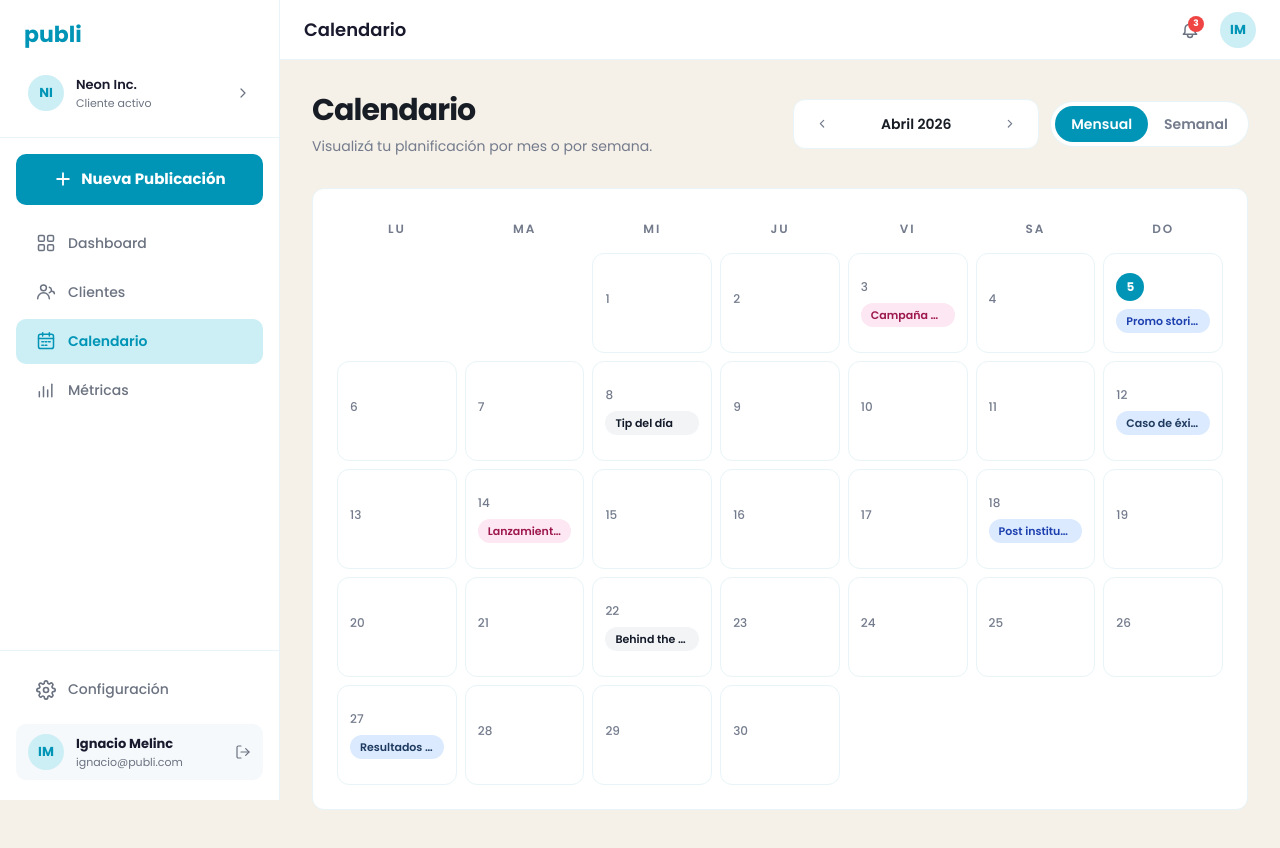
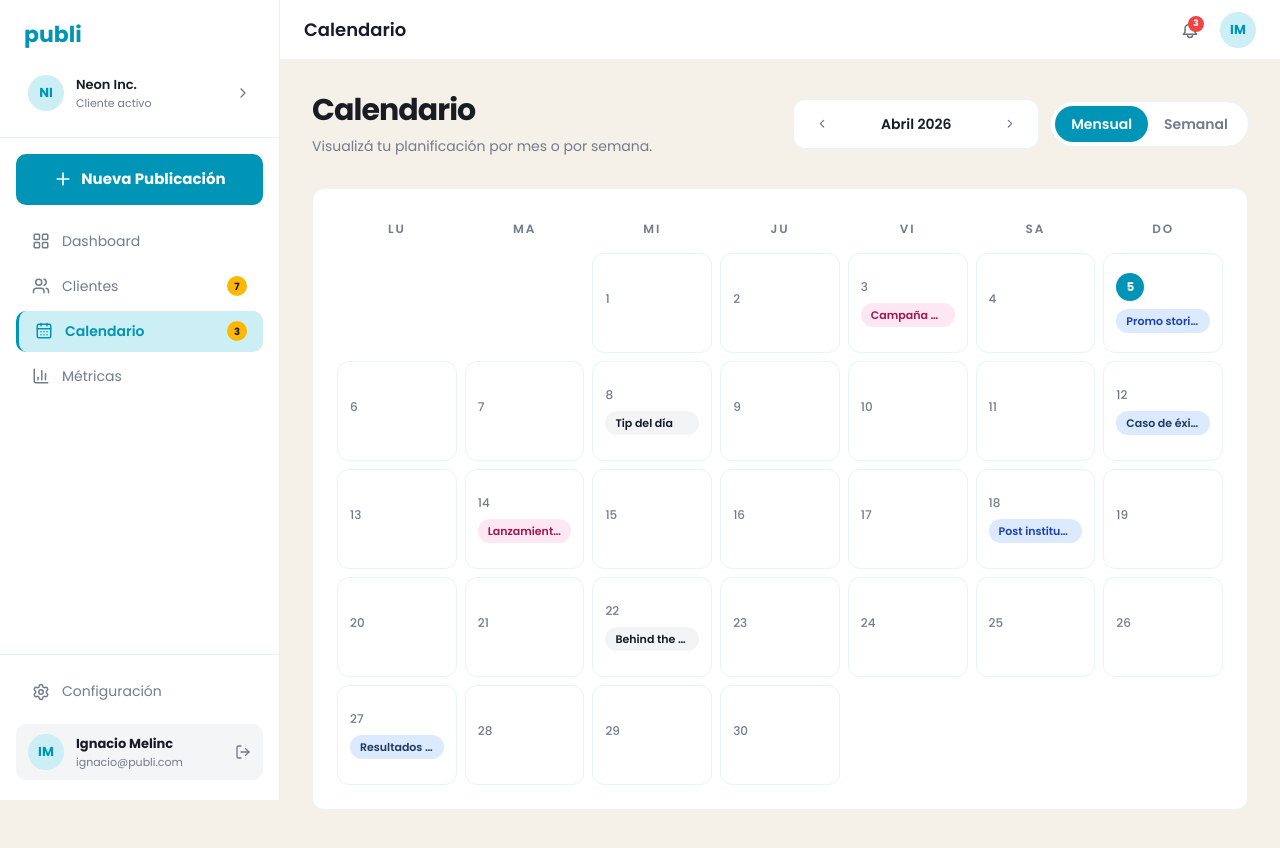
Before and after one commit to imelinc/publi---frontend, a Next.js app in the folder publi/: page /calendario in a window 1280 px wide. Shown: the top 848 px of the page. Built offline with nearby package versions, Linux system fonts and the light colour scheme.

Commit message:
Improve sidebar navigation hierarchy and usability.
Add route badges, stronger active states, and token-based Tailwind styling to make pending work more visible and navigation clearer.

Made-with: Cursor

```diff
--- a/publi/src/components/dashboard/Sidebar.tsx
+++ b/publi/src/components/dashboard/Sidebar.tsx
@@ -1,88 +1,26 @@
 "use client"
 
 import { usePathname, useRouter } from "next/navigation"
+import {
+  LayoutGrid,
+  Users,
+  CalendarDays,
+  BarChart3,
+  Settings,
+  LogOut,
+  Plus,
+  ChevronRight,
+} from "lucide-react"
 import { useAppStore } from "@/store/use-app-store"
-
-// ─── Icons ────────────────────────────────────────────────────────────────────
-
-function GridIcon() {
-  return (
-    <svg viewBox="0 0 24 24" fill="none" className="w-5 h-5 shrink-0" aria-hidden="true">
-      <rect x="3" y="3" width="7" height="7" rx="1.5" stroke="currentColor" strokeWidth="1.8" />
-      <rect x="14" y="3" width="7" height="7" rx="1.5" stroke="currentColor" strokeWidth="1.8" />
-      <rect x="3" y="14" width="7" height="7" rx="1.5" stroke="currentColor" strokeWidth="1.8" />
-      <rect x="14" y="14" width="7" height="7" rx="1.5" stroke="currentColor" strokeWidth="1.8" />
-    </svg>
-  )
-}
-
-function UsersIcon() {
-  return (
-    <svg viewBox="0 0 24 24" fill="none" className="w-5 h-5 shrink-0" aria-hidden="true">
-      <circle cx="9" cy="7" r="3.5" stroke="currentColor" strokeWidth="1.8" />
-      <path d="M2 20c0-3.866 3.134-7 7-7s7 3.134 7 7" stroke="currentColor" strokeWidth="1.8" strokeLinecap="round" />
-      <path d="M19 11c1.657 0 3 1.343 3 3" stroke="currentColor" strokeWidth="1.8" strokeLinecap="round" />
-      <path d="M16 6.268A3.5 3.5 0 0 1 16 13" stroke="currentColor" strokeWidth="1.8" strokeLinecap="round" />
-    </svg>
-  )
-}
-
-function CalendarIcon() {
-  return (
-    <svg viewBox="0 0 24 24" fill="none" className="w-5 h-5 shrink-0" aria-hidden="true">
-      <rect x="3" y="4" width="18" height="17" rx="2.5" stroke="currentColor" strokeWidth="1.8" />
-      <path d="M3 9h18" stroke="currentColor" strokeWidth="1.8" strokeLinecap="round" />
-      <path d="M8 2v4M16 2v4" stroke="currentColor" strokeWidth="1.8" strokeLinecap="round" />
-      <path d="M7 13h2M11 13h2M15 13h2M7 17h2M11 17h2" stroke="currentColor" strokeWidth="1.8" strokeLinecap="round" />
-    </svg>
-  )
-}
-
-function BarChartIcon() {
-  return (
-    <svg viewBox="0 0 24 24" fill="none" className="w-5 h-5 shrink-0" aria-hidden="true">
-      <path d="M4 20V14" stroke="currentColor" strokeWidth="1.8" strokeLinecap="round" />
-      <path d="M9 20V8" stroke="currentColor" strokeWidth="1.8" strokeLinecap="round" />
-      <path d="M14 20V12" stroke="currentColor" strokeWidth="1.8" strokeLinecap="round" />
-      <path d="M19 20V5" stroke="currentColor" strokeWidth="1.8" strokeLinecap="round" />
-    </svg>
-  )
-}
-
-function GearIcon() {
-  return (
-    <svg xmlns="http://www.w3.org/2000/svg" width="20" height="20" viewBox="0 0 24 24" fill="none" stroke="currentColor" strokeWidth="2" strokeLinecap="round" strokeLinejoin="round" className="shrink-0" aria-hidden="true">
-      <circle cx="12" cy="12" r="3"/>
-      <path d="M19.4 15a1.65 1.65 0 0 0 .33 1.82l.06.06a2 2 0 0 1-2.83 2.83l-.06-.06a1.65 1.65 0 0 0-1.82-.33 1.65 1.65 0 0 0-1 1.51V21a2 2 0 0 1-4 0v-.09A1.65 1.65 0 0 0 9 19.4a1.65 1.65 0 0 0-1.82.33l-.06.06a2 2 0 0 1-2.83-2.83l.06-.06A1.65 1.65 0 0 0 4.68 15a1.65 1.65 0 0 0-1.51-1H3a2 2 0 0 1 0-4h.09A1.65 1.65 0 0 0 4.6 9a1.65 1.65 0 0 0-.33-1.82l-.06-.06a2 2 0 0 1 2.83-2.83l.06.06A1.65 1.65 0 0 0 9 4.68a1.65 1.65 0 0 0 1-1.51V3a2 2 0 0 1 4 0v.09a1.65 1.65 0 0 0 1 1.51 1.65 1.65 0 0 0 1.82-.33l.06-.06a2 2 0 0 1 2.83 2.83l-.06.06A1.65 1.65 0 0 0 19.4 9a1.65 1.65 0 0 0 1.51 1H21a2 2 0 0 1 0 4h-.09a1.65 1.65 0 0 0-1.51 1z"/>
-    </svg>
-  )
-}
-
-function LogoutIcon() {
-  return (
-    <svg viewBox="0 0 24 24" fill="none" className="w-4 h-4 shrink-0" aria-hidden="true">
-      <path d="M9 21H5a2 2 0 0 1-2-2V5a2 2 0 0 1 2-2h4" stroke="currentColor" strokeWidth="1.8" strokeLinecap="round" strokeLinejoin="round" />
-      <path d="M16 17l5-5-5-5" stroke="currentColor" strokeWidth="1.8" strokeLinecap="round" strokeLinejoin="round" />
-      <path d="M21 12H9" stroke="currentColor" strokeWidth="1.8" strokeLinecap="round" />
-    </svg>
-  )
-}
-
-function ChevronRightIcon() {
-  return (
-    <svg viewBox="0 0 24 24" fill="none" className="w-4 h-4 shrink-0" aria-hidden="true">
-      <path d="M9 6l6 6-6 6" stroke="currentColor" strokeWidth="1.8" strokeLinecap="round" strokeLinejoin="round" />
-    </svg>
-  )
-}
+import { cn } from "@/lib/utils"
 
 // ─── Nav config ───────────────────────────────────────────────────────────────
 
 const navItems = [
-  { label: "Dashboard", href: "/dashboard", Icon: GridIcon },
-  { label: "Clientes", href: "/clientes", Icon: UsersIcon },
-  { label: "Calendario", href: "/calendario", Icon: CalendarIcon },
-  { label: "Métricas", href: "/metricas", Icon: BarChartIcon },
+  { label: "Dashboard", href: "/dashboard", Icon: LayoutGrid, badge: 0 },
+  { label: "Clientes", href: "/clientes", Icon: Users, badge: 7 },
+  { label: "Calendario", href: "/calendario", Icon: CalendarDays, badge: 3 },
+  { label: "Métricas", href: "/metricas", Icon: BarChart3, badge: 0 },
 ]
 
 // ─── Helpers ──────────────────────────────────────────────────────────────────
@@ -96,48 +34,39 @@ function getInitials(name: string): string {
     .toUpperCase()
 }
 
-// ─── Sub-components ───────────────────────────────────────────────────────────
+// ─── NavItem ──────────────────────────────────────────────────────────────────
 
 function NavItem({
   label,
-  href,
   Icon,
   active,
+  badge,
   onClick,
 }: {
   label: string
-  href: string
-  Icon: () => JSX.Element
+  href?: string
+  Icon: typeof LayoutGrid
   active: boolean
+  badge?: number
   onClick: () => void
 }) {
   return (
     <button
       onClick={onClick}
-      className="w-full flex items-center gap-3 px-5 py-3 rounded-[10px] text-left transition-all duration-150"
-      style={
+      className={cn(
+        "w-full flex items-center gap-3 rounded-[10px] px-4 py-2.5 text-left transition-all duration-150",
         active
-          ? { backgroundColor: "#cceef5", color: "#0095b6" }
-          : { color: "#6b7280" }
-      }
-      onMouseEnter={(e) => {
-        if (!active)
-          (e.currentTarget as HTMLElement).style.cssText +=
-            "background-color:#f5f9fb;color:#1a1a2e;"
-      }}
-      onMouseLeave={(e) => {
-        if (!active)
-          (e.currentTarget as HTMLElement).style.cssText +=
-            "background-color:transparent;color:#6b7280;"
-      }}
+          ? "bg-primary-light text-primary font-semibold border-l-[3px] border-primary"
+          : "text-muted-foreground hover:bg-muted hover:text-foreground"
+      )}
     >
-      <Icon />
-      <span
-        className="text-[14px]"
-        style={{ fontWeight: active ? 600 : 500 }}
-      >
-        {label}
+      <Icon className="h-[18px] w-[18px] shrink-0" />
+      <span className="flex-1 text-[14px]">{label}</span>
+      {badge !== undefined && badge > 0 && (
+        <span className="flex h-5 min-w-5 items-center justify-center rounded-full bg-accent px-1.5 text-[10px] font-bold text-accent-foreground">
+          {badge}
         </span>
+      )}
     </button>
   )
 }
@@ -160,138 +89,98 @@ export function Sidebar({ isOpen, onClose }: SidebarProps) {
   }
 
   const sidebarContent = (
-    <aside
-      className="flex flex-col h-full"
-      style={{
-        backgroundColor: "#ffffff",
-        borderRight: "1px solid #e8f4f7",
-        width: "280px",
-      }}
-    >
-      {/* ── Logo ── */}
-      <div className="px-6 pt-6 pb-4 shrink-0">
-        <span
-          className="font-bold leading-none"
-          style={{ color: "#0095b6", fontSize: "22px" }}
-        >
+    <aside className="flex h-full w-[280px] flex-col border-r border-primary-light/60 bg-white">
+      {/* Logo */}
+      <div className="shrink-0 px-6 pb-4 pt-6">
+        <span className="text-[22px] font-bold leading-none text-primary">
           publi
         </span>
       </div>
 
-      {/* ── Client selector ── */}
-      <div className="px-4 pb-4 shrink-0" style={{ borderBottom: "1px solid #e8f4f7" }}>
+      {/* Client selector */}
+      <div className="shrink-0 border-b border-primary-light/60 px-4 pb-4">
         <button
-          className="w-full flex items-center gap-3 px-3 py-2.5 rounded-[10px] transition-colors duration-150 text-left"
-          style={{ backgroundColor: "transparent" }}
-          onMouseEnter={(e) =>
-            ((e.currentTarget as HTMLElement).style.backgroundColor = "#f0fafc")
-          }
-          onMouseLeave={(e) =>
-            ((e.currentTarget as HTMLElement).style.backgroundColor = "transparent")
-          }
+          className={cn(
+            "flex w-full items-center gap-3 rounded-[10px] px-3 py-2.5 text-left",
+            "transition-colors duration-150 hover:bg-primary-light/40"
+          )}
         >
-          {/* Avatar */}
-          <div
-            className="w-9 h-9 rounded-full flex items-center justify-center shrink-0 text-[13px] font-bold"
-            style={{ backgroundColor: "#cceef5", color: "#0095b6" }}
-          >
+          <div className="flex h-9 w-9 shrink-0 items-center justify-center rounded-full bg-primary-light text-[13px] font-bold text-primary">
             NI
           </div>
-          <div className="flex-1 min-w-0">
-            <p className="text-[13px] font-semibold truncate" style={{ color: "#1a1a2e" }}>
+          <div className="min-w-0 flex-1">
+            <p className="truncate text-[13px] font-semibold text-foreground">
               Neon Inc.
             </p>
-            <p className="text-[11px]" style={{ color: "#6b7280" }}>
-              Cliente activo
-            </p>
+            <p className="text-[11px] text-muted-foreground">Cliente activo</p>
           </div>
-          <span style={{ color: "#6b7280" }}>
-            <ChevronRightIcon />
-          </span>
+          <ChevronRight className="h-4 w-4 shrink-0 text-muted-foreground" />
         </button>
       </div>
 
-      {/* ── Nueva Publicación button ── */}
-      <div className="px-4 pt-4 pb-2 shrink-0">
+      {/* Nueva Publicación CTA */}
+      <div className="shrink-0 px-4 pb-2 pt-4">
         <button
           onClick={() => navigate("/nueva-publicacion")}
-          className="w-full flex items-center justify-center gap-2 rounded-[10px] font-bold text-white transition-colors duration-150"
-          style={{ backgroundColor: "#0095b6", padding: "14px 20px", fontSize: "15px" }}
-          onMouseEnter={(e) =>
-            ((e.currentTarget as HTMLElement).style.backgroundColor = "#007a97")
-          }
-          onMouseLeave={(e) =>
-            ((e.currentTarget as HTMLElement).style.backgroundColor = "#0095b6")
-          }
+          className={cn(
+            "flex w-full items-center justify-center gap-2 rounded-[10px]",
+            "bg-primary px-5 py-3.5 text-[15px] font-bold text-white",
+            "transition-colors duration-150 hover:bg-primary/90"
+          )}
         >
-          <svg viewBox="0 0 24 24" fill="none" className="w-5 h-5" aria-hidden="true">
-            <path d="M12 5v14M5 12h14" stroke="white" strokeWidth="2.2" strokeLinecap="round" />
-          </svg>
+          <Plus className="h-5 w-5" />
           Nueva Publicación
         </button>
       </div>
 
-      {/* ── Main nav ── */}
-      <nav className="flex-1 overflow-y-auto px-4 py-2 flex flex-col gap-1">
-        {navItems.map(({ label, href, Icon }) => (
+      {/* Main nav */}
+      <nav className="flex flex-1 flex-col gap-1 overflow-y-auto px-4 py-2">
+        {navItems.map(({ label, href, Icon, badge }) => (
           <NavItem
             key={href}
             label={label}
             href={href}
             Icon={Icon}
             active={pathname === href}
+            badge={badge}
             onClick={() => navigate(href)}
           />
         ))}
       </nav>
 
-      {/* ── Footer ── */}
-      <div
-        className="px-4 pt-4 pb-5 shrink-0 flex flex-col gap-3"
-        style={{ borderTop: "1px solid #e8f4f7" }}
-      >
+      {/* Footer */}
+      <div className="shrink-0 border-t border-primary-light/60 px-4 pb-5 pt-4">
+        <div className="flex flex-col gap-3">
           {/* Configuración */}
           <NavItem
             label="Configuración"
             href="/configuracion"
-          Icon={GearIcon}
+            Icon={Settings}
             active={pathname === "/configuracion"}
             onClick={() => navigate("/configuracion")}
           />
 
           {/* User mini card */}
-        <div
-          className="flex items-center gap-3 px-3 py-2.5 rounded-[10px]"
-          style={{ backgroundColor: "#f5f9fb" }}
-        >
-          <div
-            className="w-9 h-9 rounded-full flex items-center justify-center shrink-0 text-[13px] font-bold"
-            style={{ backgroundColor: "#cceef5", color: "#0095b6" }}
-          >
+          <div className="flex items-center gap-3 rounded-[10px] bg-muted px-3 py-2.5">
+            <div className="flex h-9 w-9 shrink-0 items-center justify-center rounded-full bg-primary-light text-[13px] font-bold text-primary">
               {getInitials(profile.name)}
             </div>
-          <div className="flex-1 min-w-0">
-            <p className="text-[13px] font-bold truncate" style={{ color: "#1a1a2e" }}>
+            <div className="min-w-0 flex-1">
+              <p className="truncate text-[13px] font-bold text-foreground">
                 {profile.name}
               </p>
-            <p className="text-[11px] truncate" style={{ color: "#6b7280" }}>
+              <p className="truncate text-[11px] text-muted-foreground">
                 {profile.email}
               </p>
             </div>
             <button
               onClick={() => router.push("/login")}
               title="Cerrar sesión"
-            className="transition-colors duration-150"
-            style={{ color: "#6b7280" }}
-            onMouseEnter={(e) =>
-              ((e.currentTarget as HTMLElement).style.color = "#e53e3e")
-            }
-            onMouseLeave={(e) =>
-              ((e.currentTarget as HTMLElement).style.color = "#6b7280")
-            }
+              className="text-muted-foreground transition-colors duration-150 hover:text-red-500"
             >
-            <LogoutIcon />
+              <LogOut className="h-4 w-4" />
             </button>
+          </div>
         </div>
       </div>
     </aside>
@@ -300,14 +189,14 @@ export function Sidebar({ isOpen, onClose }: SidebarProps) {
   return (
     <>
       {/* Desktop: fixed sidebar */}
-      <div className="hidden md:flex fixed left-0 top-0 h-screen z-30">
+      <div className="fixed left-0 top-0 z-30 hidden h-screen md:flex">
         {sidebarContent}
       </div>
 
       {/* Mobile: overlay sidebar */}
       {isOpen && (
         <div
-          className="fixed left-0 top-0 h-screen z-40 md:hidden"
+          className="fixed left-0 top-0 z-40 h-screen md:hidden"
           onClick={(e) => e.stopPropagation()}
         >
           {sidebarContent}
```
Lines whose indentation alone changed are shown as unchanged.
